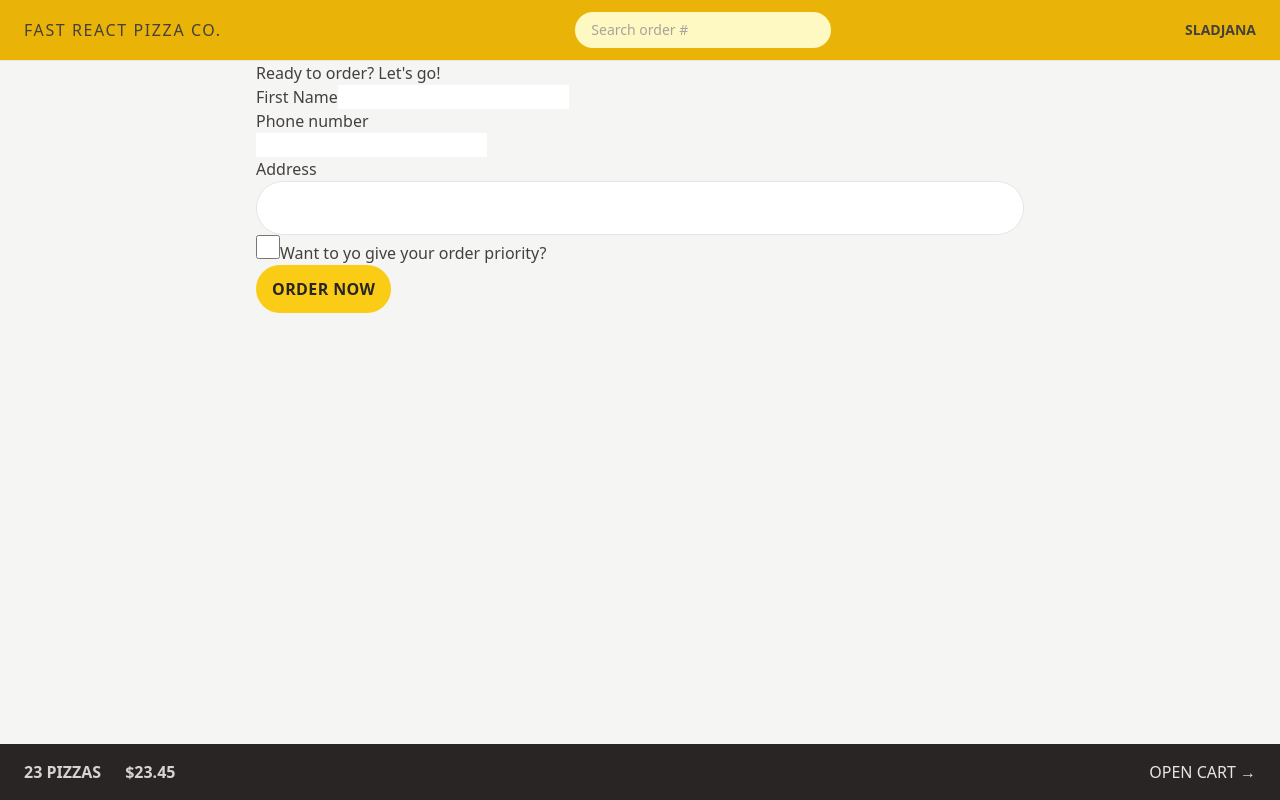
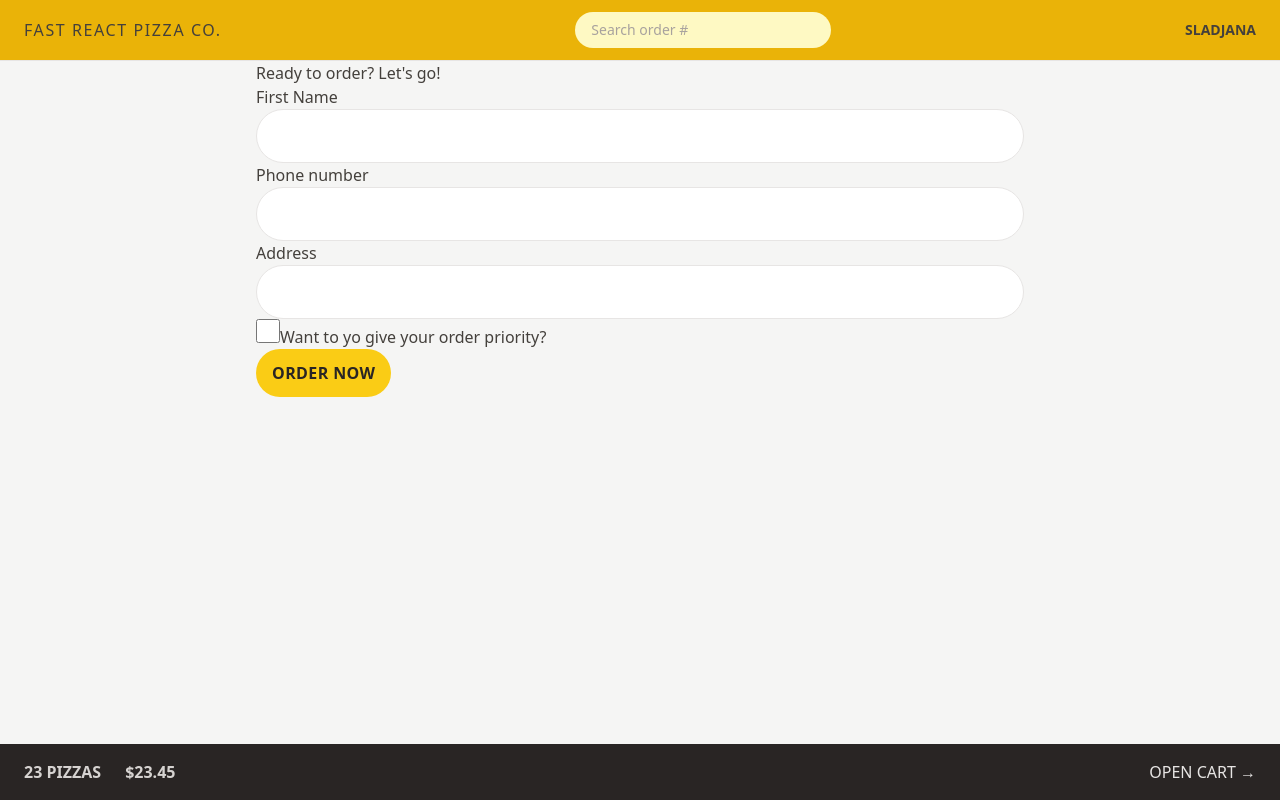
Before and after one commit to SladjanaDejanovic/Fast-React-Pizza, a React (Vite) app: page /order/new in a window 1280 px wide. Built offline with nearby package versions, Linux system fonts and the light colour scheme.

Commit message:
Reusing Styles With @apply

```diff
--- a/src/features/order/CreateOrder.jsx
+++ b/src/features/order/CreateOrder.jsx
@@ -51,13 +51,13 @@
       <Form method="POST">
         <div>
           <label>First Name</label>
-          <input type="text" name="customer" required />
+          <input className="input" type="text" name="customer" required />
         </div>
 
         <div>
           <label>Phone number</label>
           <div>
-            <input type="tel" name="phone" required />
+            <input className="input" type="tel" name="phone" required />
           </div>
           {formErrors?.phone && <p>{formErrors.phone}</p>}
         </div>
@@ -65,13 +65,7 @@
         <div>
           <label>Address</label>
           <div>
-            <input
-              className="rounded-full border border-stone-200 px-4 py-2 text-sm transition-all duration-300
-              focus:outline-none focus:ring focus:ring-yellow-400 w-full md:px-6 md:py-4"
-              type="text"
-              name="address"
-              required
-            />
+            <input className="input" type="text" name="address" required />
           </div>
         </div>
 
--- a/src/index.css
+++ b/src/index.css
@@ -1,6 +1,13 @@
 @tailwind base;
 @tailwind components;
 @tailwind utilities;
+
+@layer components {
+  .input {
+    @apply rounded-full border border-stone-200 px-4 py-2 text-sm transition-all duration-300
+    focus:outline-none focus:ring focus:ring-yellow-400 w-full md:px-6 md:py-4;
+  }
+}
 
 /* body {
   font-family: system-ui, -apple-system, BlinkMacSystemFont, "Segoe UI", Roboto,
@@ -21,22 +28,37 @@
   width: 45px;
   aspect-ratio: 0.75;
   --c: no-repeat linear-gradient(#333 0 0);
-  background: var(--c) 0% 50%, var(--c) 50% 50%, var(--c) 100% 50%;
+  background:
+    var(--c) 0% 50%,
+    var(--c) 50% 50%,
+    var(--c) 100% 50%;
   background-size: 20% 50%;
   animation: loading 1s infinite linear;
 }
 
 @keyframes loading {
   20% {
-    background-position: 0% 0%, 50% 50%, 100% 50%;
+    background-position:
+      0% 0%,
+      50% 50%,
+      100% 50%;
   }
   40% {
-    background-position: 0% 100%, 50% 0%, 100% 50%;
+    background-position:
+      0% 100%,
+      50% 0%,
+      100% 50%;
   }
   60% {
-    background-position: 0% 50%, 50% 100%, 100% 0%;
+    background-position:
+      0% 50%,
+      50% 100%,
+      100% 0%;
   }
   80% {
-    background-position: 0% 50%, 50% 50%, 100% 100%;
+    background-position:
+      0% 50%,
+      50% 50%,
+      100% 100%;
   }
 }
```
